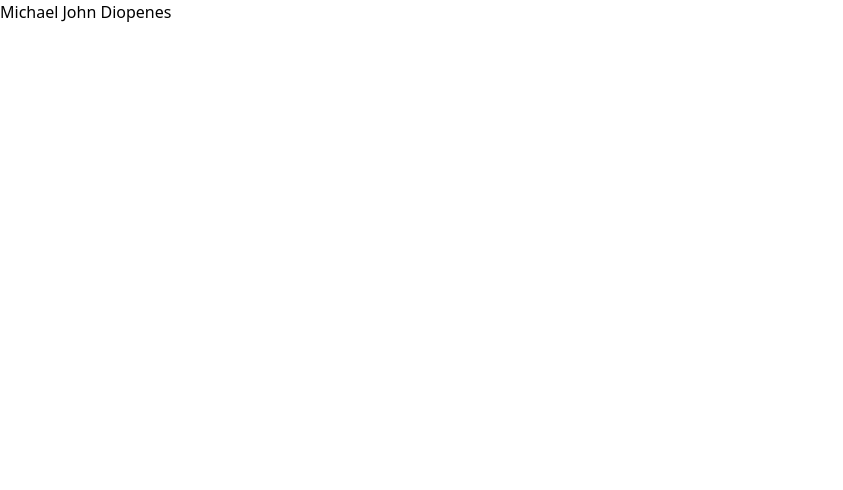
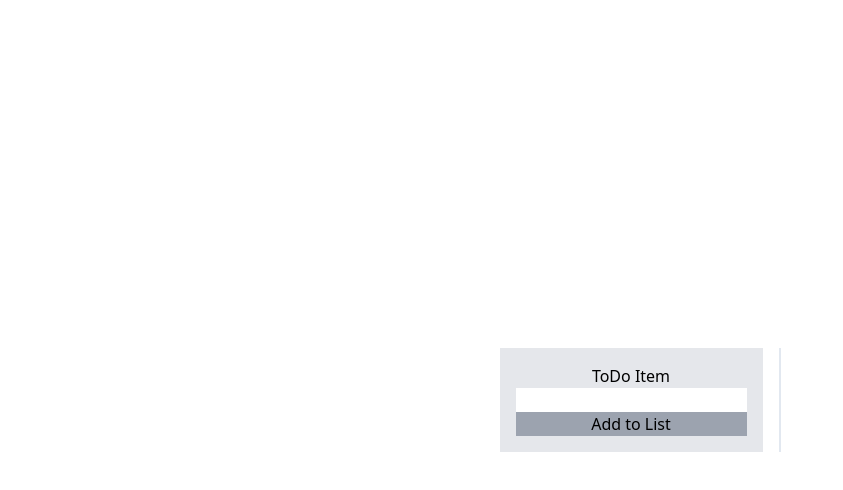
Before and after one commit to michaeldiopenes7/angular-boilerplate, an Angular app: page / in a window 1280 px wide. Shown: the top 490 px of the page, without its empty margins (0-843 px from the left). Built offline with nearby package versions, Linux system fonts and the light colour scheme.

Commit message:
adad
adada

```diff
--- a/src/app/app.component.html
+++ b/src/app/app.component.html
@@ -1,4 +1,4 @@
-<main class="main">
+<main class="w-screen h-screen flex items-center justify-center bg-black-200">
   <app-todo />
   </main>
 
--- a/src/app/todo/todo.component.html
+++ b/src/app/todo/todo.component.html
@@ -1 +1,12 @@
-<p>Michael John Diopenes</p>
+<div class="flex space-x-4">
+    <div class="size-full bg-gray-200 flex flex-col text-center p-4">
+        <label for="todoItem">ToDo Item</label>
+        <input type="text" name="todoItem" id="todoItem" [formControl]="todoItem"/>
+        <button (click)="pushItemToList()" class="bg-gray-400 p-">Add to List</button>
+    </div>
+        <ol class="bg-zinc-100 border border-slate-200">
+            @for (item of todoList; track item) {
+                <li>{{item}}</li>
+            }
+        </ol>
+</div>
--- a/src/app/todo/todo.component.ts
+++ b/src/app/todo/todo.component.ts
@@ -15,7 +15,7 @@ export class TodoComponent {
   pushItemToList() {
 
     if (!this.todoItem.value){
-      alert("Please Enter Something huhuh");
+      alert("Invalid Response");
       return;
     }
 
```
